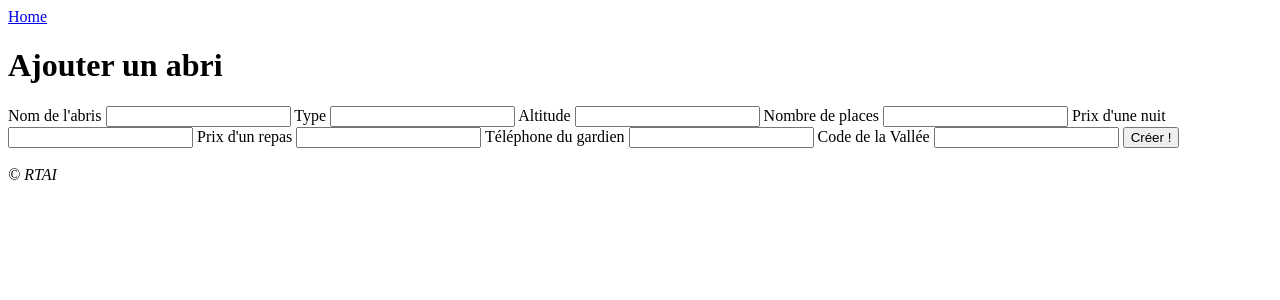
After one commit to BallardDavid/CompagnieDesGuides, a CodeIgniter app: page /database/index.php/abris/add in a window 1280 px wide. The commit adds this page. Shown: the top 300 px of the page. Run offline with CodeIgniter, Linux system fonts and the light colour scheme.

Commit message:
Auto stash before merge of "main" and "origin/main"

```diff
--- a/application/config/routes.php
+++ b/application/config/routes.php
@@ -60,6 +60,7 @@ $route['guides/effacer/(:any)'] = 'guides/effacer/$1';
 /* Abris Routes */
 
 $route['abris/creer'] = 'abris/creer';
+$route['abris/add'] = 'abris/add';
 $route['abris'] = 'abris/tous';
 $route['abris/modifier/(:any)'] = 'abris/modifier/$1';
 $route['abris/effacer/(:any)'] = 'abris/effacer/$1';
--- /dev/null
+++ b/application/controllers/Abris.php
@@ -0,0 +1,126 @@
+<?php
+class Abris extends CI_Controller{
+  public function __construct(){
+    parent::__construct();
+    $this->load->model('Abris_model');
+  }
+
+  public function tous(){
+    $data['abris'] = $this->Abris_model->getAll();
+    $data['titre'] = 'Les abris sont';
+
+    $this->load->view('header', $data);
+    $this->load->view('abris/tous', $data);
+    $this->load->view('footer');
+  }
+
+  public function parId($id){
+    $data['abris'] = $this->Abris_model->get($id);
+    $data['titre'] = "Le guide ".$id." est : ";
+
+    $this->load->view('header', $data);
+    $this->load->view('abris/tous', $data);
+    $this->load->view('footer');
+  }
+
+  public function add(){
+    $this->load->view('header');
+    $this->load->view('abris/creer');
+    $this->load->view('footer');
+  }
+
+  public function creer(){
+    $this->load->helper('form');
+    $this->load->library('form_validation');
+
+    $this->form_validation->set_rules('nom', 'Nom de l\'abris', 'required|max_length[24]');
+    $this->form_validation->set_rules('type_abris', 'Type d\'abris', 'callback_isAbri');
+    $this->form_validation->set_rules('altitude', 'Altitude', 'required|is_natural');
+    $this->form_validation->set_rules('nb_places', 'Nombre de places', 'required|is_natural');
+    $this->form_validation->set_rules('prix_nuit', 'Prix d\'une nuit', 'required|numeric');
+    $this->form_validation->set_rules('prix_repas', 'Prix d\'un repas', 'callback_isRefuge|numeric');
+    $this->form_validation->set_rules('tel_gardien', 'Téléphone du gardien', 'callback_isRefuge');
+    $this->form_validation->set_rules('code_vallee', 'Code de la Vallée', 'required|max_length[3]');
+
+    if ($this->form_validation->run() === TRUE){
+      $nom = $this->input->post('nom');
+      $type = $this->input->post('type_abris');
+      $altitude = $this->input->post('altitude');
+      $nb_places = $this->input->post('nb_places');
+      $prix_nuit = $this->input->post('prix_nuit');
+      $prix_repas = $this->input->post('prix_repas');
+      $tel_gardien = $this->input->post('tel_gardien');
+      $code_vallee = $this->input->post('code_vallee');
+      $this->Abris_model->create($nom, $type, $altitude, $nb_places, $prix_nuit, $prix_repas, $tel_gardien, $code_vallee);
+
+      $data['abris'] = $this->Abris_model->getAll();
+
+        $this->load->view('header', $data);
+        $this->load->view('abris/tous', $data);
+        $this->load->view('footer');
+
+    }
+    else{
+      $this->load->view('header');
+      $this->load->view('abris/creer');
+      $this->load->view('footer');
+    }
+  }
+
+  public function isAbri($str){
+    if ($str == 'cabane'){
+      return TRUE;
+    }
+    if ($str == 'refuge'){
+      return TRUE;
+    }
+    else{
+      $this->form_validation->set_message('isAbri', 'Le type d\'abri ne peut pas être autre chose que "cabane" ou "refuge" ');
+      return FALSE;
+    }
+  }
+
+  public function isRefuge($str){
+    if ($str === null AND $this->input->post('type_Abris') === "refuge"){
+      $this->form_validation->set_message('isRefuge', 'Si c\'est un refuge, il doit y avoir un repas/gardien ');
+      return FALSE;
+    }
+   else{
+      return TRUE;
+    }
+  }
+
+  public function modifier($id){
+    $this->load->helper('form');
+    $this->load->library('form_validation');
+
+    $data['titre'] = 'Modifier un guide';
+    $this->form_validation->set_rules('code_Abris', 'Code_Abris', 'required');
+    $this->form_validation->set_rules('nom', 'Nom', 'required');
+    $this->form_validation->set_rules('prenom', 'Prenom', 'required');
+    $this->form_validation->set_rules('email', 'Email', 'required');
+    $this->form_validation->set_rules('mdp', 'Mdp', 'required');
+    if ($this->form_validation->run() === TRUE){
+      $id = $this->input->post('code_Abris');
+      $nom = $this->input->post('nom');
+      $prenom = $this->input->post('prenom');
+      $email = $this->input->post('email');
+      $mdp = $this->input->post('mdp');
+      $this->Abris_model->update($id,$nom,$prenom,$email,$mdp);
+    }
+    $data['abris'] = $this->Abris_model->get($id);
+    $this->load->view('header', $data);
+    $this->load->view('abris/modifier', $data);
+    $this->load->view('footer');
+  }
+  public function effacer($id){
+    $this->Abris_model->delete($id);
+    $data['abris'] = $this->Abris_model->getAll();
+    $data['titre'] = 'Les abris sont';
+
+    $this->load->view('header', $data);
+    $this->load->view('abris/tous', $data);
+    $this->load->view('footer');
+  }
+}
+?>
--- a/application/models/Abris_model.php
+++ b/application/models/Abris_model.php
@@ -1,5 +1,5 @@
 <?php
-class Abris extends CI_Model{
+class Abris_model extends CI_Model{
   public function __construct(){
     $this->load->database();
   }
@@ -18,14 +18,18 @@ class Abris extends CI_Model{
   }
 
   public function create($nom, $type_Abris, $altitude, $places_Abris, $prixNuit, $prixRepas, $telGardien, $codeVallee){
-    $data = array('nom_Abris'=>$nom, 'type_Abris'=>$type_Abris, 'altitude_Abris'=>$altitude, 'places_Abris'=>$places_Abris, 'prixNuit_Abris'=>$prixNuit, 'prixRepas_Abris'=>$prixRepas, 'telGardien_Abris'=>$telGardien, 'codeVallees'=>$codeVallees);
+    $data = array('nom_Abris'=>$nom, 'type_Abris'=>$type_Abris, 'altitude_Abris'=>$altitude, 'places_Abris'=>$places_Abris, 'prixNuit_Abris'=>$prixNuit, 'prixRepas_Abris'=>$prixRepas, 'telGardien_Abris'=>$telGardien, 'code_Vallees'=>$codeVallee);
     return $this->db->insert('abris', $data);
   }
 
   public function update($id, $nom, $type_Abris, $altitude, $places_Abris, $prixNuit, $prixRepas, $telGardien, $codeVallee){
-    $data = array('nom_Abris'=>$nom, 'type_Abris'=>$type_Abris, 'altitude_Abris'=>$altitude, 'places_Abris'=>$places_Abris, 'prixNuit_Abris'=>$prixNuit, 'prixRepas_Abris'=>$prixRepas, 'telGardien_Abris'=>$telGardien, 'codeVallees'=>$codeVallees);
+    $data = array('nom_Abris'=>$nom, 'type_Abris'=>$type_Abris, 'altitude_Abris'=>$altitude, 'places_Abris'=>$places_Abris, 'prixNuit_Abris'=>$prixNuit, 'prixRepas_Abris'=>$prixRepas, 'telGardien_Abris'=>$telGardien, 'code_Vallees'=>$codeVallees);
     $this->db->where('code_Abris',$id);
     return $this->db->update('abris',$data);
   }
+
+  public function delete($id){
+    return $this->db->delete('abris',array('code_Abris'=>$id));
+  }
 }
 ?>
--- /dev/null
+++ b/application/views/abris/creer.php
@@ -0,0 +1,42 @@
+<h1>Ajouter un abri</h1>
+
+<?php
+    $this->load->helper('form');
+    echo form_open('abris/creer'); //Ouvre la balise form et crée la cible vers la route employes/creer
+?>
+
+  <label for="Nom de l'abris">Nom de l'abris</label>
+  <?php echo form_error('nom'); ?>
+  <input type="text" name="nom" value="<?php echo set_value('nom'); ?>" />
+
+  <label for="Type d'abris">Type</label>
+  <?php echo form_error('type_abris'); ?>
+  <input type="text" name="type_abris" value="<?php echo set_value('type_abris'); ?>" />
+
+  <label for="Altitude">Altitude</label>
+  <?php echo form_error('altitude'); ?>
+  <input type="number" name="altitude" value="<?php echo set_value('altitude'); ?>" />
+
+  <label for="Nombre de places">Nombre de places</label>
+  <?php echo form_error('nb_places'); ?>
+  <input type="number" name="nb_places" value="<?php echo set_value('nb_places'); ?>"/>
+
+
+  <label for="Prix d'une nuit">Prix d'une nuit</label>
+  <?php echo form_error('prix_nuit'); ?>
+  <input type="text" name="prix_nuit" value="<?php echo set_value('prix_nuit'); ?>"/>
+
+  <label for="Prix d'un repas">Prix d'un repas</label>
+  <?php echo form_error('prix_repas'); ?>
+  <input type="text" name="prix_repas" value="<?php echo set_value('prix_repas'); ?>"/>
+
+  <label for="Téléphone du gardien">Téléphone du gardien</label>
+  <?php echo form_error('tel_gardien'); ?>
+  <input type="number" name="tel_gardien" value="<?php echo set_value('tel_gardien'); ?>"/>
+
+  <label for="Code la Vallée">Code de la Vallée</label>
+  <?php echo form_error('code_vallee'); ?>
+  <input type="number" name="code_vallee" value="<?php echo set_value('code_vallee'); ?>"/>
+
+  <input type="submit" name="submit" value="Créer !" /><br>
+</form>
--- a/application/views/home/menu.php
+++ b/application/views/home/menu.php
@@ -1,6 +1,5 @@
 <?php
   echo '<h2>'.$titre.'</h2>';
-
 
   echo '<h2>Les Guides : </h2>';
   echo '<a href="index.php/guides">Tous</a><br>';
@@ -9,9 +8,13 @@
   echo '<h2>Les Sommets : </h2>';
   echo '<a href="index.php/sommets">Tous</a><br>';
   echo '<a href="index.php/sommets/creer">Ajouter un sommet</a><br>';
+  echo '<h2>Les Abris : </h2>';
+  echo '<a href="index.php/abris">Tous</a><br>';
+  echo '<a href="index.php/abris/add">Ajouter un abri</a><br>';
 
   echo '<h2>Les Vallées : </h2>';
   echo '<a href="index.php/vallees">Tous</a><br>';
   echo '<a href="index.php/vallees/creer">Ajouter un sommet</a><br>';
 
+
 ?>
```
Also changed, not shown: application/views/abris/tous.php (added, +39 -0 lines).
